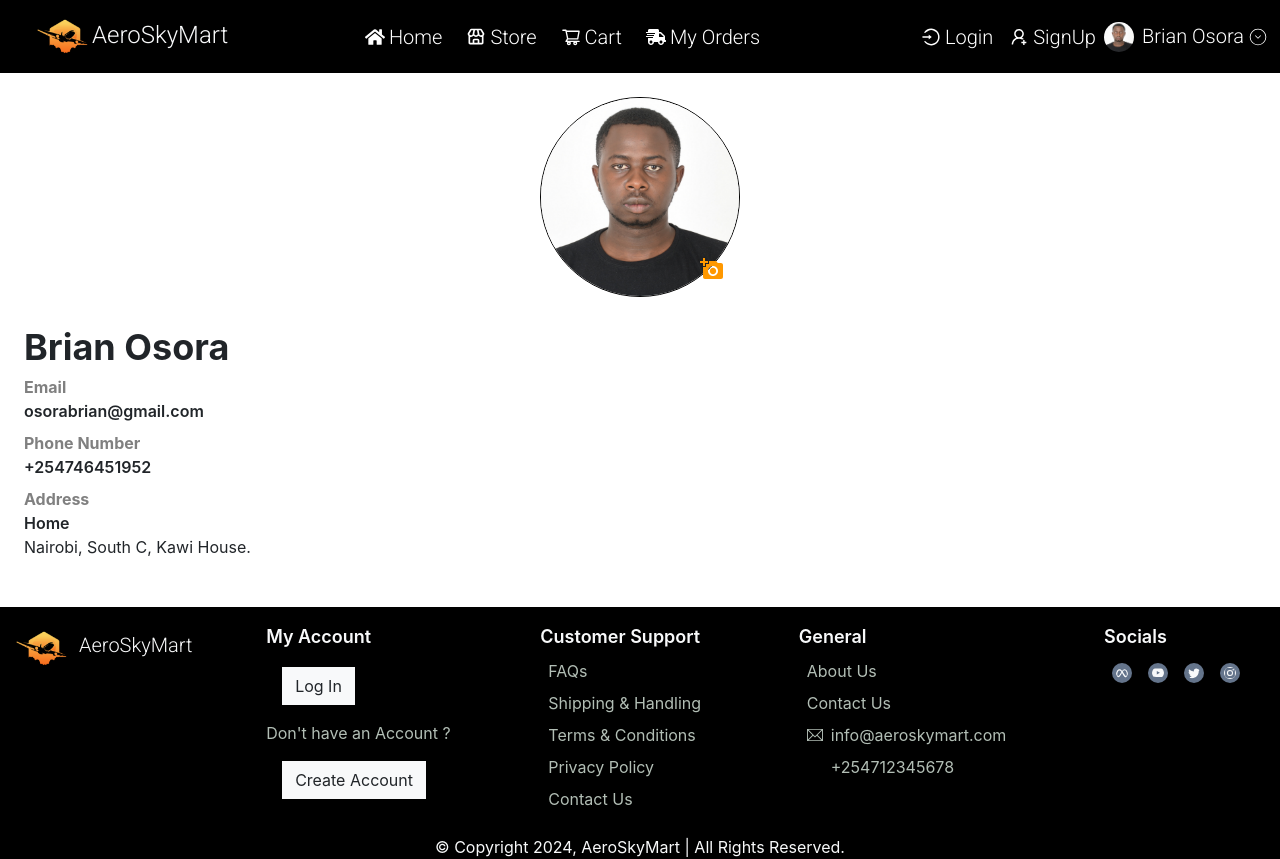
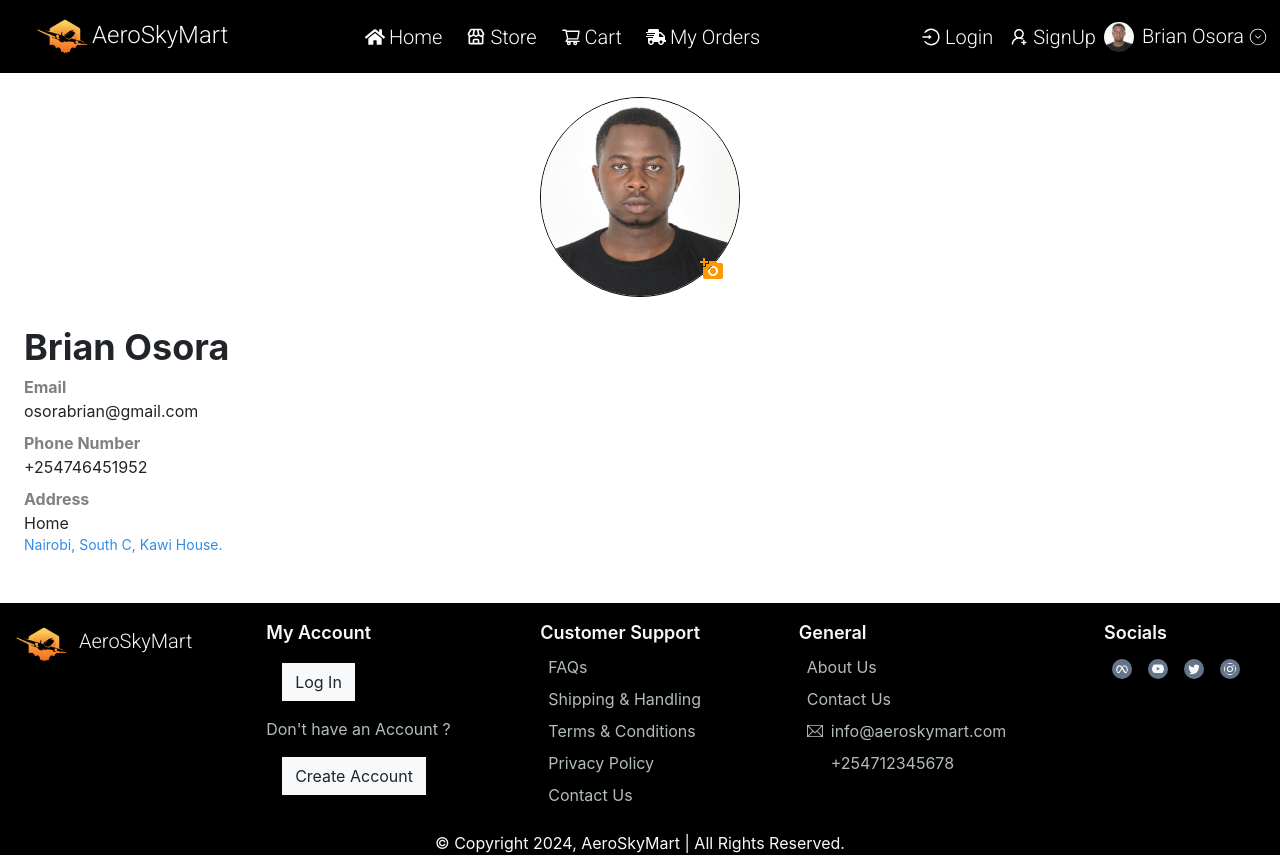
Before and after one commit to Osorabrian/AeroSkyMart, a React (Create React App) app: page /my_profile in a window 1280 px wide. Built offline with nearby package versions, Linux system fonts and the light colour scheme; some icons are missing.

Commit message:
create my profile component

```diff
--- a/src/Components/MyProfile/Profile.js
+++ b/src/Components/MyProfile/Profile.js
@@ -17,18 +17,18 @@ export default function Profile(){
 
                 <div className='my-2'>
                     <p className='text-[grey] font-bold'>Email</p>
-                    <p className='font-semibold'>osorabrian@gmail.com</p>
+                    <p>osorabrian@gmail.com</p>
                 </div>
 
                 <div className='my-2'>
                     <p className='text-[grey]  font-bold'>Phone Number</p>
-                    <p className='font-semibold'>+254746451952</p>
+                    <p>+254746451952</p>
                 </div>
 
                 <div className='my-2'>
                     <p className='text-[grey] font-bold'>Address </p>
-                    <p className='font-semibold'>Home</p>
-                    <p>Nairobi, South C, Kawi House.</p>
+                    <p>Home</p>
+                    <p className='text-sm text-[#318CE7]'>Nairobi, South C, Kawi House.</p>
                 </div>
 
             </div>
```
